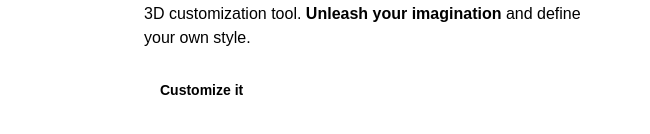
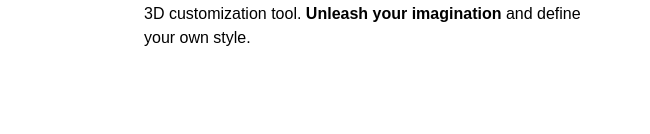
Before and after one commit to MatthewsRicky/threejs-tshirts, a React (Vite) app in the folder client/: page / in a window 1280 px wide. Shown: the part 658-792 px from the top of the page, without its empty margins (0-650 px from the left). Built offline with nearby package versions, Linux system fonts and the light colour scheme; a web font is replaced by a local one.

Commit message:
Update CustomButton.jsx

```diff
--- a/client/src/components/CustomButton.jsx
+++ b/client/src/components/CustomButton.jsx
@@ -1,17 +1,16 @@
-import React from "react";
-
 import { useSnapshot } from "valtio";
+import PropTypes from "prop-types";
 
 import state from "../store";
 
-const CustomButton = ({ title, type, customStyles, handleClick }) => {
+const CustomButton = ({ type, title, customStyles, handleClick }) => {
 	const snap = useSnapshot(state);
 
 	const generateStyle = (type) => {
 		if (type === "filled") {
 			return {
 				backgroundColor: snap.color,
-				color: "black",
+				color: "#fff",
 			};
 		}
 	};
@@ -27,4 +26,11 @@
 	);
 };
 
+CustomButton.propTypes = {
+	type: PropTypes.string.isRequired,
+	title: PropTypes.string.isRequired,
+	customStyles: PropTypes.string,
+	handleClick: PropTypes.func.isRequired,
+};
+
 export default CustomButton;
```
